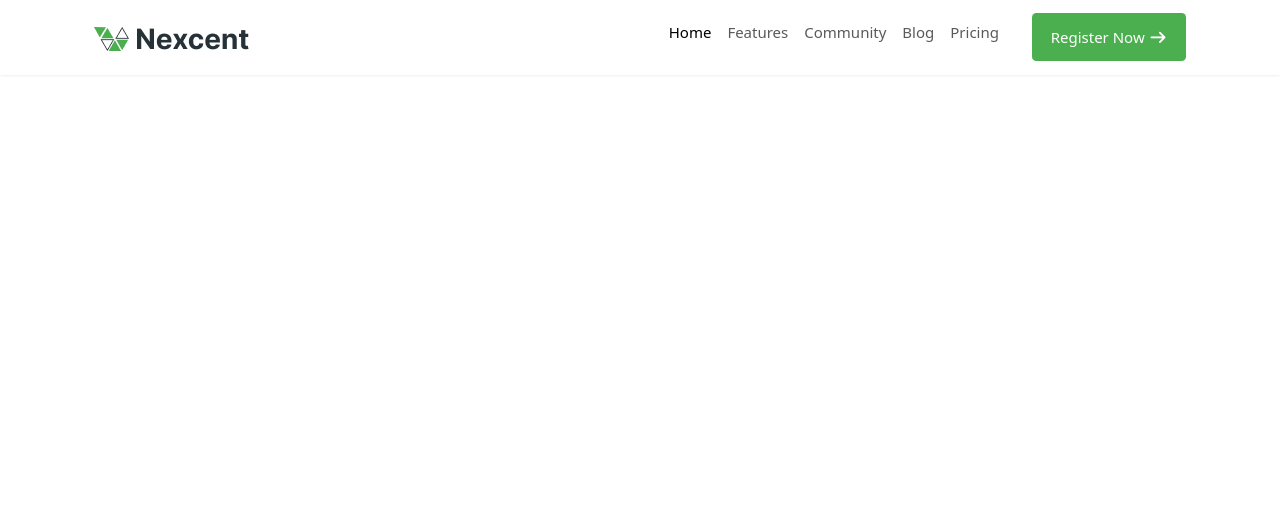
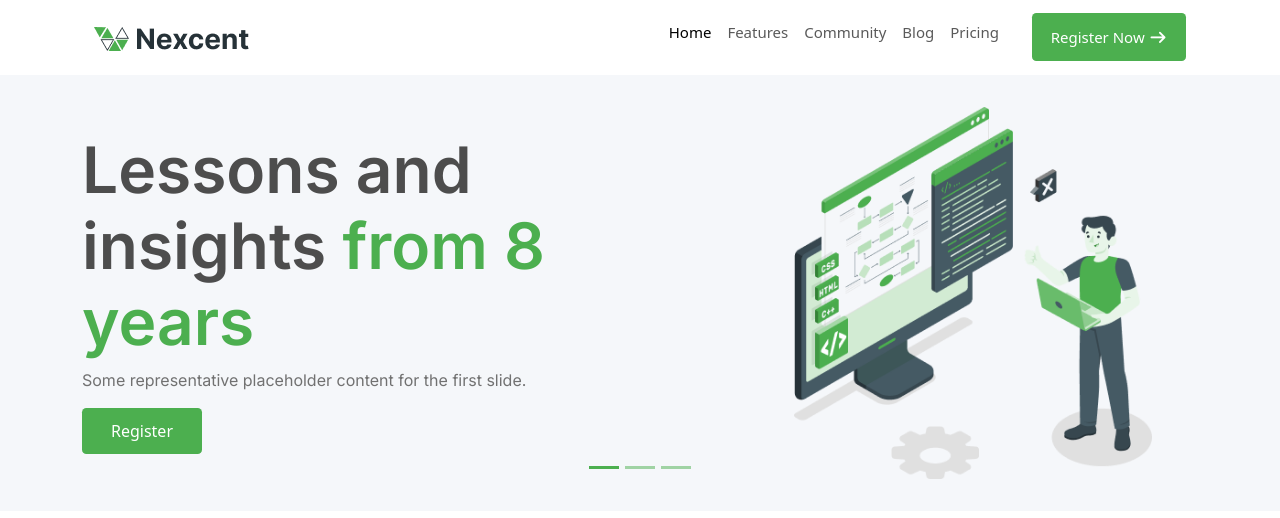
Before and after one commit to emad572013/software-company-profile, a plain HTML site: page index.html in a window 1280 px wide. Drawn offline with nearby package versions, Linux system fonts and the light colour scheme.

Commit message:
adding-hero-section

```diff
--- a/index.html
+++ b/index.html
@@ -66,8 +66,56 @@
   </div>
 </header>
 <!-- End Header -->
-
-
+<!-- start hero -->
+<section class="hero">
+  <div class="container-fluid">
+    <div id="carouselExampleCaptions" class="carousel slide">
+      <div class="carousel-indicators">
+        <button type="button" data-bs-target="#carouselExampleCaptions" data-bs-slide-to="0" class="active"
+          aria-current="true" aria-label="Slide 1"></button>
+        <button type="button" data-bs-target="#carouselExampleCaptions" data-bs-slide-to="1"
+          aria-label="Slide 2"></button>
+        <button type="button" data-bs-target="#carouselExampleCaptions" data-bs-slide-to="2"
+          aria-label="Slide 3"></button>
+      </div>
+      <div class="carousel-inner">
+        <div class="carousel-item active">
+          <div class="container">
+            <div class="row">
+              <div class="col-lg-7 order-lg-1  order-md-2 d-flex justify-content-center align-items-center">
+                <div class="text-caption">
+                  <h5>Lessons and insights<span> from 8 years</span></h5>
+                  <p>Some representative placeholder content for the first slide.</p>
+                  <button class="btn primary-btn">Register</button>
+                </div>
+              </div>
+              <div class="col-lg-5 order-lg-2 order-md-1">
+                <img src="./assets/images/hero-Illustration.png" class="d-block w-100" alt="...">
+              </div>
+            </div>
+          </div>
+        </div>
+        <div class="carousel-item">
+          <div class="container">
+            <div class="row">
+              <div class="col-lg-7  order-lg-1 order-md-2  d-flex justify-content-center align-items-center">
+                <div class="text-caption">
+                  <h5>Lessons and insights<span> from 8 years</span></h5>
+                  <p>Some representative placeholder content for the first slide.</p>
+                  <button class="btn primary-btn">Register</button>
+                </div>
+              </div>
+              <div class="col-lg-5 order-lg-2  order-md-1">
+                <img src="./assets/images/hero-Illustration.png" class="d-block w-100" alt="...">
+              </div>
+            </div>
+          </div>
+        </div>
+      </div>
+    </div>
+  </div>
+</section>
+<!-- end hero -->
 
 
 
```
